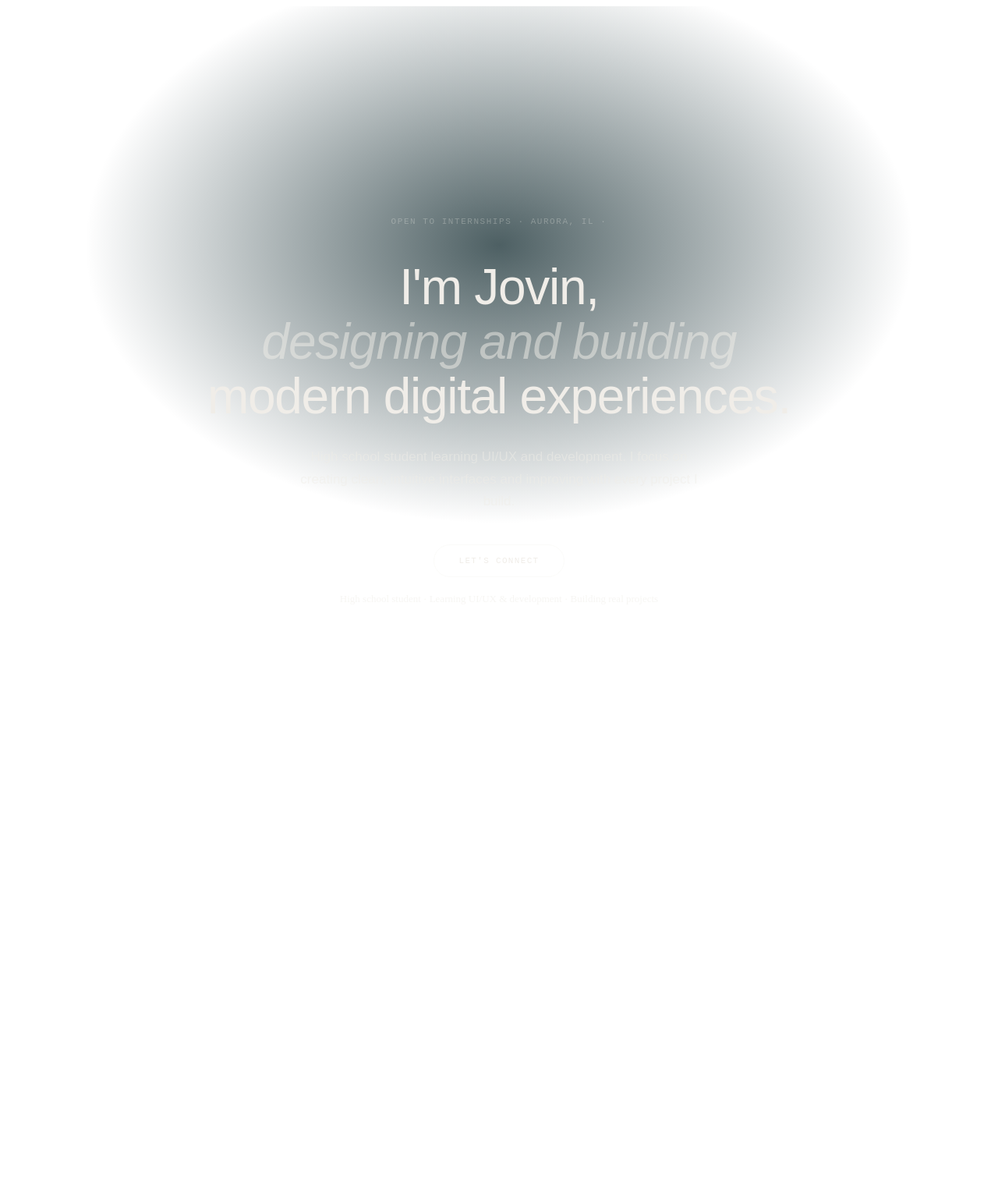
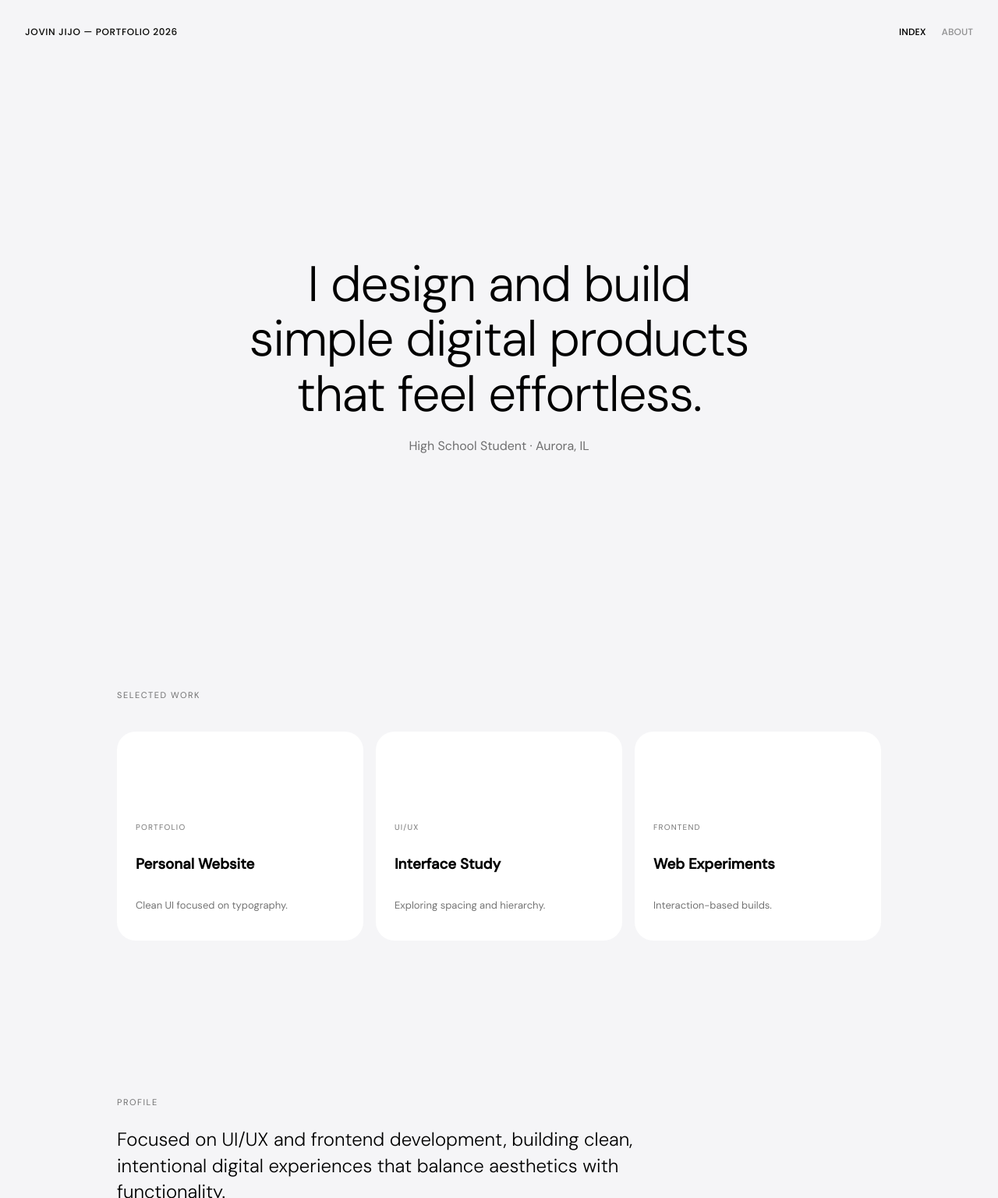
Before and after one commit to jovin-jijo/jovin-jijo.github.io, a plain HTML site: page index.html in a window 1280 px wide. Shown: the top 1536 px of the page at 78% size. Before the commit the page ends 1036 px from the top, so only its background shows below. Drawn offline with Linux system fonts and the light colour scheme.

Commit message:
Update index.html

```diff
--- a/index.html
+++ b/index.html
@@ -1,108 +1,234 @@
+<!DOCTYPE html>
+<html lang="en">
+<head>
+<meta charset="utf-8"/>
+<meta name="viewport" content="width=device-width, initial-scale=1.0"/>
+<title>Jovin Jijo</title>
+
+<link href="https://fonts.googleapis.com/css2?family=DM+Sans:wght@300;400;500&family=Poppins:wght@500&display=swap" rel="stylesheet"/>
+
 <style>
+:root {
+  --grid: 8px;
+  --max: 980px;
+  --bg: #f5f5f7;
+  --text: #000;
+  --muted: rgba(0,0,0,0.55);
+
+  /* Ansa-style spacing variables */
+  --desktop-col: min(5vw, 80px);
+}
+
+body {
+  margin: 0;
+  font-family: "DM Sans", sans-serif;
+  background: var(--bg);
+  color: var(--text);
+  -webkit-font-smoothing: antialiased;
+}
+
+/* =========================
+   LOUIS ANSA NAV SYSTEM
+   ========================= */
+
+/* The Fixed Name/Title (Left) */
+.header__bar {
+  left: 0;
+  mix-blend-mode: difference; /* Critical: flips color based on background */
+  position: fixed;
+  top: 0;
+  width: 100%;
+  z-index: 1000;
+  pointer-events: none; /* Allows clicking items behind the bar */
+}
+
+.header__baseline p {
+  pointer-events: auto;
+  font-family: 'Poppins', sans-serif;
+  font-weight: 500;
+  font-size: 12px;
+  text-transform: uppercase;
+  letter-spacing: 0.05em;
+  color: #fff; /* In 'difference' mode, white text appears black on light bg */
+  margin-left: calc(var(--desktop-col) / 2);
+  margin-top: calc(var(--desktop-col) / 2);
+}
+
+/* The Toggle Switch (Right) */
+.nav-toggle {
+  position: fixed;
+  right: calc(var(--desktop-col) / 2);
+  top: calc(var(--desktop-col) / 2);
+  z-index: 1001;
+  display: flex;
+  gap: 20px;
+}
+
+.nav-toggle a {
+  text-decoration: none;
+  font-family: 'Poppins', sans-serif;
+  font-weight: 500;
+  font-size: 12px;
+  text-transform: uppercase;
+  color: var(--text);
+  opacity: 0.4;
+  transition: opacity 0.3s ease;
+}
+
+.nav-toggle a:hover, .nav-toggle a.active {
+  opacity: 1;
+}
+
+/* =========================
+   EXISTING LAYOUT
+   ========================= */
+
+section, .hero {
+  padding-left: calc(var(--grid) * 3);
+  padding-right: calc(var(--grid) * 3);
+}
+
+.container {
+  max-width: var(--max);
+  margin: 0 auto;
+}
+
 .hero {
-  min-height: 100vh;
+  min-height: 80vh;
   display: flex;
   align-items: center;
   justify-content: center;
-  padding: 120px 40px 100px;
   text-align: center;
-  position: relative;
+  padding-top: calc(var(--grid) * 18);
 }
 
-.hero::before {
-  content: '';
-  position: absolute;
-  inset: 0;
-  background: radial-gradient(
-    ellipse 60% 50% at 50% 30%,
-    rgba(2,28,33,0.7) 0%,
-    transparent 70%
-  );
-  pointer-events: none;
+.hero h1 {
+  font-size: clamp(34px, 5vw, 64px);
+  font-weight: 300;
+  line-height: 1.1;
+  margin: 0;
+  letter-spacing: -0.02em;
 }
 
-.hero-inner {
-  max-width: 800px;
-  position: relative;
-  z-index: 1;
+.grid {
+  display: grid;
+  grid-template-columns: repeat(3, 1fr);
+  gap: calc(var(--grid) * 2);
+  margin-top: 40px;
 }
 
-.hero-label {
-  font-family: 'Space Mono', monospace;
+.tile {
+  padding: calc(var(--grid) * 3);
+  border-radius: calc(var(--grid) * 3);
+  background: #fff;
+  min-height: 220px;
+  display: flex;
+  flex-direction: column;
+  justify-content: flex-end;
+  transition: transform 0.35s ease;
+}
+
+.tile:hover {
+  transform: scale(1.02);
+}
+
+.tag {
+  font-size: 10px;
+  letter-spacing: 0.12em;
+  text-transform: uppercase;
+  color: var(--muted);
+  margin-bottom: 10px;
+}
+
+section {
+  max-width: var(--max);
+  margin: 0 auto;
+  padding-top: 100px;
+  padding-bottom: 100px;
+}
+
+.title {
   font-size: 11px;
   letter-spacing: 0.14em;
   text-transform: uppercase;
-  color: rgba(240,237,232,0.3);
-  margin-bottom: 20px;
+  color: var(--muted);
+  margin-bottom: 24px;
 }
 
-.hero-title {
-  font-family: 'DM Sans', sans-serif;
-  font-weight: 300;
-  font-size: clamp(36px, 5vw, 64px);
-  line-height: 1.1;
-  letter-spacing: -0.02em;
-  color: #f0ede8;
-  margin-bottom: 28px;
-}
-
-.hero-title em {
-  font-style: italic;
-  color: rgba(240,237,232,0.5);
-}
-
-.hero-sub {
-  font-family: 'DM Sans', sans-serif;
-  font-size: 17px;
-  font-weight: 300;
-  color: rgba(240,237,232,0.5);
-  line-height: 1.7;
-  max-width: 540px;
-  margin: 0 auto 40px;
-}
-
-.hero-cta {
-  display: inline-block;
-  font-family: 'Space Mono', monospace;
-  font-size: 11px;
-  letter-spacing: 0.12em;
-  text-transform: uppercase;
-  color: #f0ede8;
-  text-decoration: none;
-  border: 1px solid rgba(240,237,232,0.25);
-  padding: 14px 32px;
-  border-radius: 60px;
-  transition: background 0.2s, border-color 0.2s;
-}
-
-.hero-cta:hover {
-  background: rgba(240,237,232,0.06);
-  border-color: rgba(240,237,232,0.4);
+@media (max-width: 900px) {
+  .grid { grid-template-columns: 1fr; }
+  .header__baseline p { margin-top: 20px; margin-left: 20px; }
+  .nav-toggle { top: 20px; right: 20px; }
 }
 </style>
+</head>
+
+<body>
+
+<header class="header__bar">
+  <div class="header__baseline">
+    <p>Jovin Jijo — Portfolio 2026</p>
+  </div>
+</header>
+
+<nav class="nav-toggle">
+  <a href="#projects" class="active">Index</a>
+  <a href="#profile">About</a>
+</nav>
 
 <div class="hero">
-  <div class="hero-inner">
-
-    <p class="hero-label">
-      Open to Internships · Aurora, IL · <span id="clock"></span>
-    </p>
-
-    <h1 class="hero-title">
-      I'm Jovin,<br>
-      <em>designing and building</em><br>
-      modern digital experiences.
+  <div class="container">
+    <h1>
+      I design and build<br>
+      simple digital products<br>
+      that feel effortless.
     </h1>
-
-    <p class="hero-sub">
-      High school student learning UI/UX and development. I focus on creating clean, intuitive interfaces and improving with every project I build.
-    </p>
-
-    <a class="hero-cta" href="#">Let's Connect</a>
-
-    <p style="margin-top:20px; font-size:13px; color:rgba(240,237,232,0.5);">
-      High school student · Learning UI/UX & development · Building real projects
-    </p>
-
+    <p style="color: var(--muted); margin-top: 20px;">High School Student · Aurora, IL</p>
   </div>
 </div>
+
+<section id="projects">
+  <div class="container">
+    <div class="title">Selected Work</div>
+    <div class="grid">
+      <div class="tile">
+        <div class="tag">Portfolio</div>
+        <h3>Personal Website</h3>
+        <p style="font-size: 13px; color: var(--muted);">Clean UI focused on typography.</p>
+      </div>
+      <div class="tile">
+        <div class="tag">UI/UX</div>
+        <h3>Interface Study</h3>
+        <p style="font-size: 13px; color: var(--muted);">Exploring spacing and hierarchy.</p>
+      </div>
+      <div class="tile">
+        <div class="tag">Frontend</div>
+        <h3>Web Experiments</h3>
+        <p style="font-size: 13px; color: var(--muted);">Interaction-based builds.</p>
+      </div>
+    </div>
+  </div>
+</section>
+
+<section id="profile">
+  <div class="container">
+    <div class="title">Profile</div>
+    <p style="font-size: 24px; font-weight: 300; line-height: 1.4; max-width: 700px;">
+      Focused on UI/UX and frontend development, building clean, intentional digital experiences that balance aesthetics with functionality.
+    </p>
+  </div>
+</section>
+
+<script>
+// Simple script to handle active state on click
+const navLinks = document.querySelectorAll('.nav-toggle a');
+navLinks.forEach(link => {
+  link.addEventListener('click', () => {
+    navLinks.forEach(l => l.classList.remove('active'));
+    link.classList.add('active');
+  });
+});
+</script>
+
+</body>
+</html>
```
